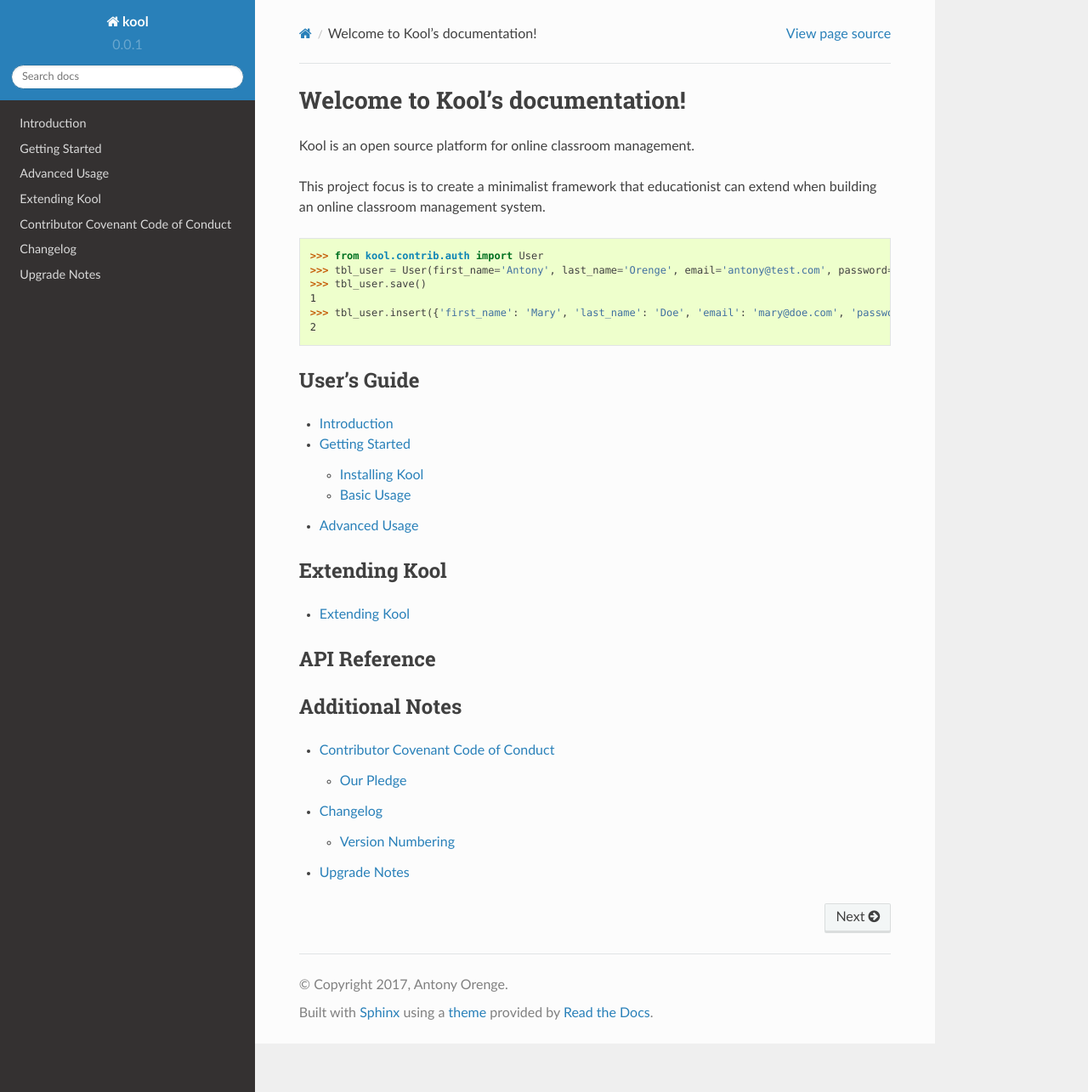
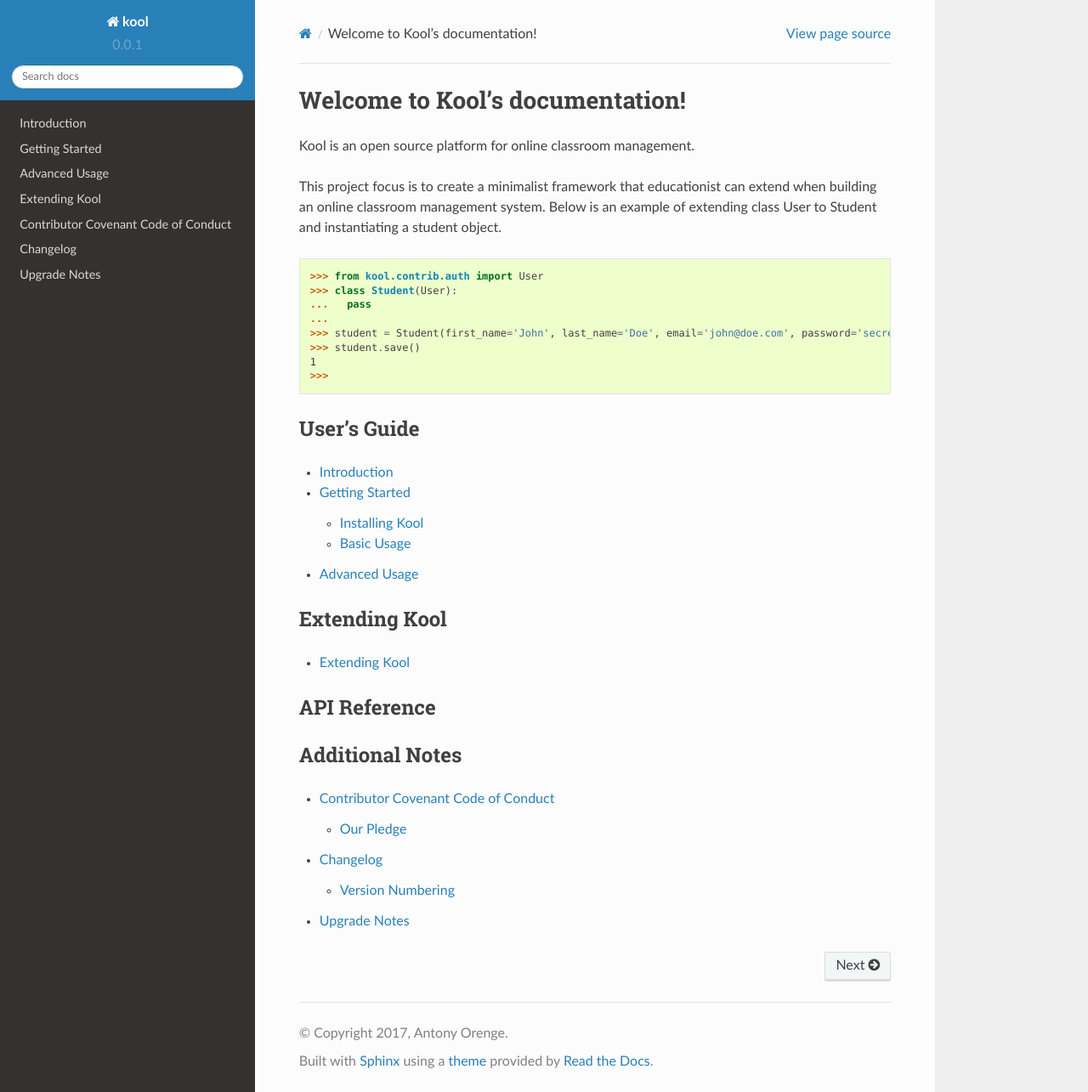
Before and after one commit to whiteboard-tartu/whiteboard, a Sphinx documentation site: the page built from docs/source/index.rst, in a window 1280 px wide and 1285 px high. Shown: the whole window at 85% size. Built offline with Sphinx 7.4.7 and the Read the Docs theme 2.0.0, drawn with Linux system fonts in a browser that asks for light colours; pages that are not in the unit, such as notebooks, are missing from menus.

```diff
--- a/docs/source/index.rst
+++ b/docs/source/index.rst
@@ -3,14 +3,17 @@ Welcome to Kool's documentation!
 
 Kool is an open source platform for online classroom management.
 
-This project focus is to create a minimalist framework that educationist can extend when building an online classroom management system.
+This project focus is to create a minimalist framework that educationist can extend when building an online classroom management system. Below is an example of extending class User to Student and instantiating a student object.
 
 >>> from kool.contrib.auth import User
->>> tbl_user = User(first_name='Antony', last_name='Orenge', email='antony@test.com', password='secretpwd')
->>> tbl_user.save()
+>>> class Student(User):
+...   pass
+...
+>>> student = Student(first_name='John', last_name='Doe', email='john@doe.com', password='secretpwd')
+>>> student.save()
 1
->>> tbl_user.insert({'first_name': 'Mary', 'last_name': 'Doe', 'email': 'mary@doe.com', 'password': 'secretpwd2'})
-2
+>>>
+
 
 
 User's Guide
```
Also changed, not shown: README.md (+40 -18 lines), requirements.txt (+131 -14 lines), 2 other files.
